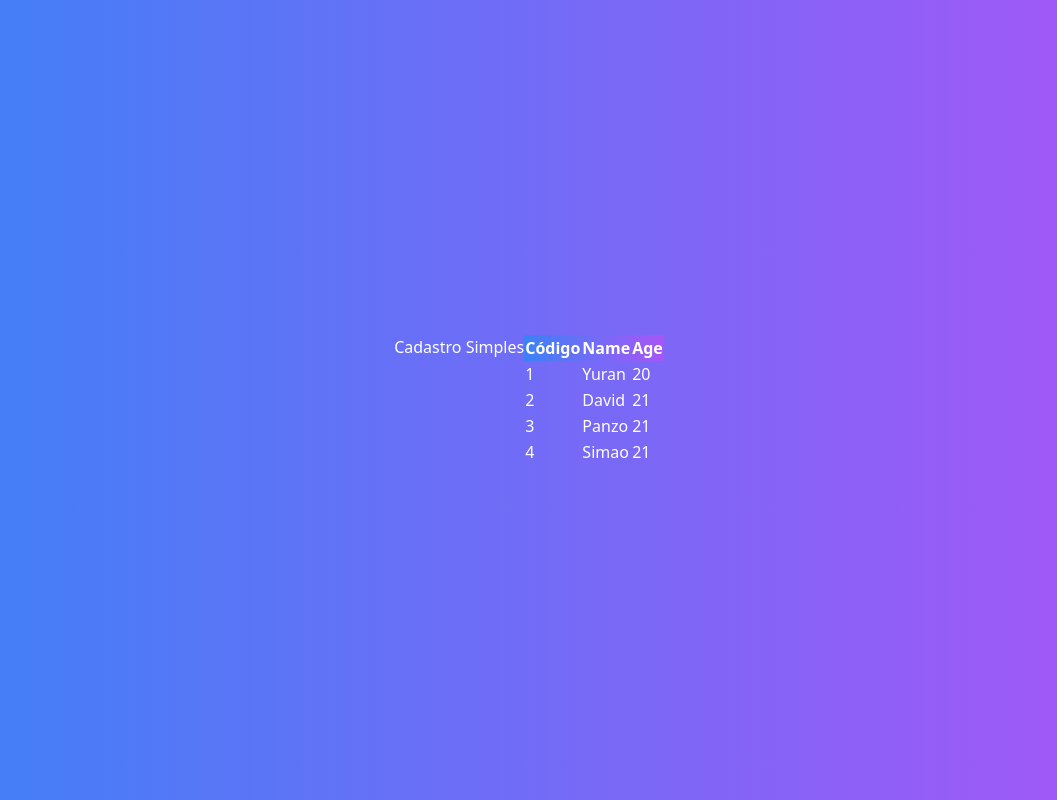
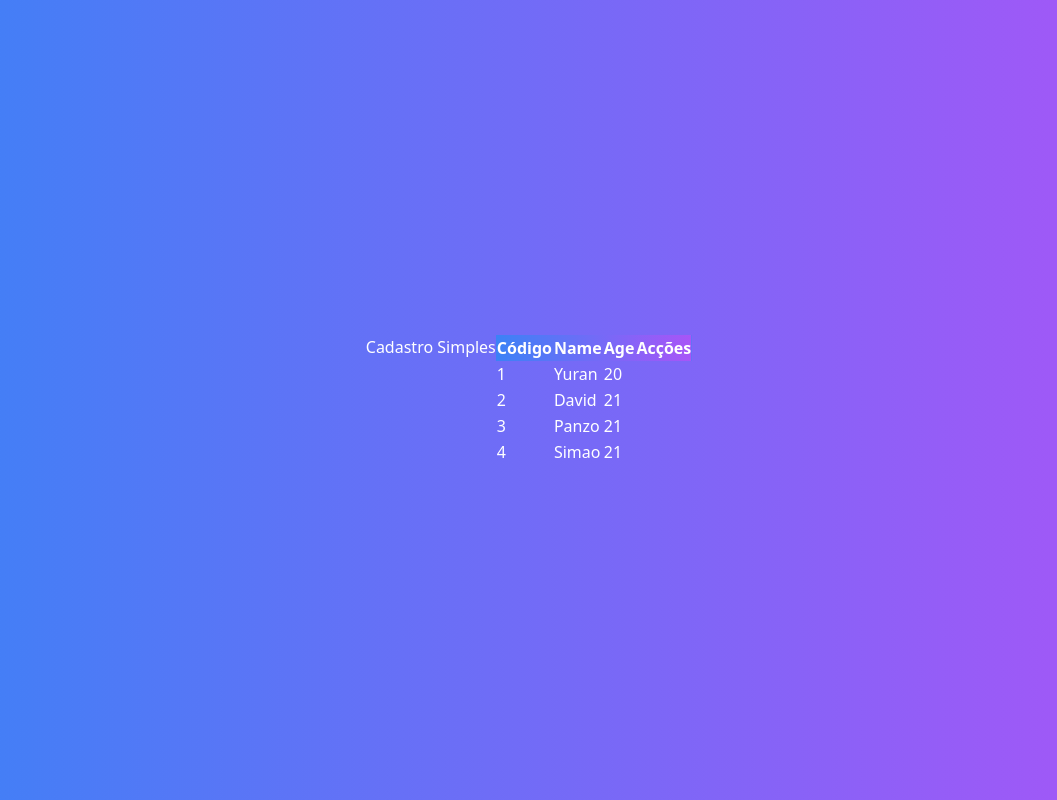
Before and after one commit to yuransimao/Next-crud, a Next.js app: page / in a window 1280 px wide. Shown: the whole page, without its empty margins (111-1168 px from the left). Built offline with nearby package versions, Linux system fonts and the light colour scheme.

Commit message:
styling button icon

```diff
--- a/src/Components/Table/table.tsx
+++ b/src/Components/Table/table.tsx
@@ -1,8 +1,12 @@
 import Clients from "../../Core/Clients/Client"
+import {Edit, trash} from "../Icons/icons"
+
 interface propsTable {
     clients : Clients[]
 }
 export default function Table ( props : propsTable){
+
+    //Renderizar thead
 
     function RenderizarCabecario(){
         return(
@@ -10,9 +14,13 @@ export default function Table ( props : propsTable){
             <th className='text-left p-4'>Código</th>
             <th className='text-left p-4'>Name</th>
             <th className='text-left p-4'>Age</th>
+            <th className='p-4'>Acções</th>
         </tr>
         )
     }
+
+    //Renderizar tbody
+
     function RenderizarBody(){
         console.log(props.clients)
         return props.clients?.map((clients, index) =>{
@@ -21,11 +29,28 @@ export default function Table ( props : propsTable){
                     <td className='text-left p-4'>{clients.id}</td>
                     <td className='text-left p-4'>{clients.name}</td>
                     <td className='text-left p-4'>{clients.age}</td>
+                    {renderizarAccoes(clients)}
                 </tr>
             )
         })
 
     }
+
+    //Renderizar Acçoes
+
+    function renderizarAccoes(clients: Clients){
+        return(
+            <td className={'flex'}>
+                <button className={`flex justify-center items-center text-green-600 rounded-full p-2 m-1 hover:bg-purple-50`}>
+                    {Edit}
+            </button>
+                <button className={`flex justify-center items-center text-red-500 rounded-full p-2 m-1 hover:bg-purple-50`}>{trash}</button>
+            </td>
+        )
+    }
+
+
+
     return(
         <table className={'w-full rounded-xl overflow-hidden'}>
            <thead className={`text-gray-100 bg-gradient-to-r from-purple-500 to-purple-800`}>{RenderizarCabecario()}</thead>
```
